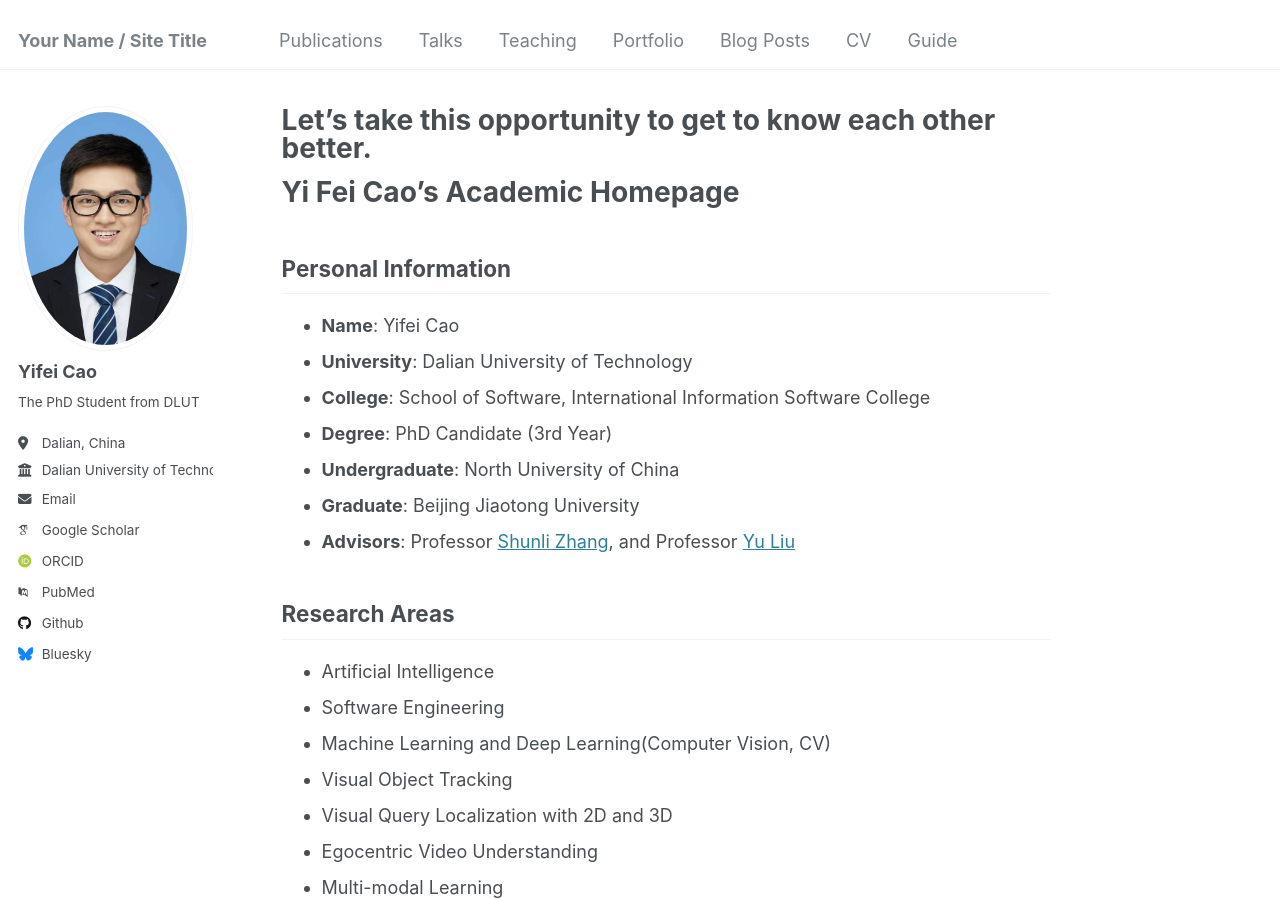
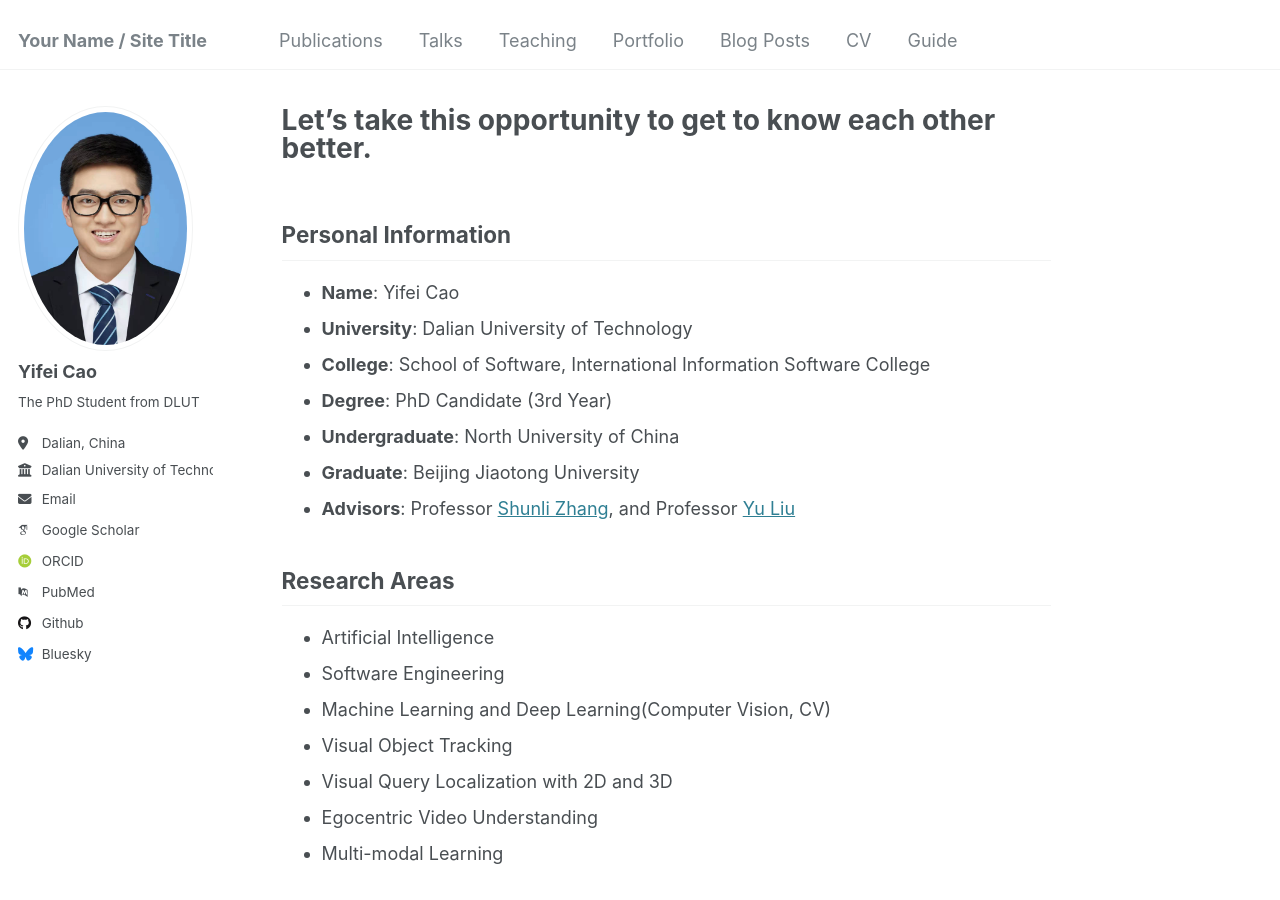
Before and after one commit to cyfedu-dlut/PersonalWeb, a Jekyll site: the page built from _pages/about.md, in a window 1280 px wide and 900 px high. Built offline with Jekyll 4.4.1, drawn with Linux system fonts in a browser that asks for light colours; some web fonts are replaced.

Commit message:
Update about.md

```diff
--- a/_pages/about.md
+++ b/_pages/about.md
@@ -6,8 +6,6 @@ redirect_from:
   - /about/
   - /about.html
 ---
-
-# Yi Fei Cao's Academic Homepage
 
 ## Personal Information
 - **Name**: Yifei Cao
```
